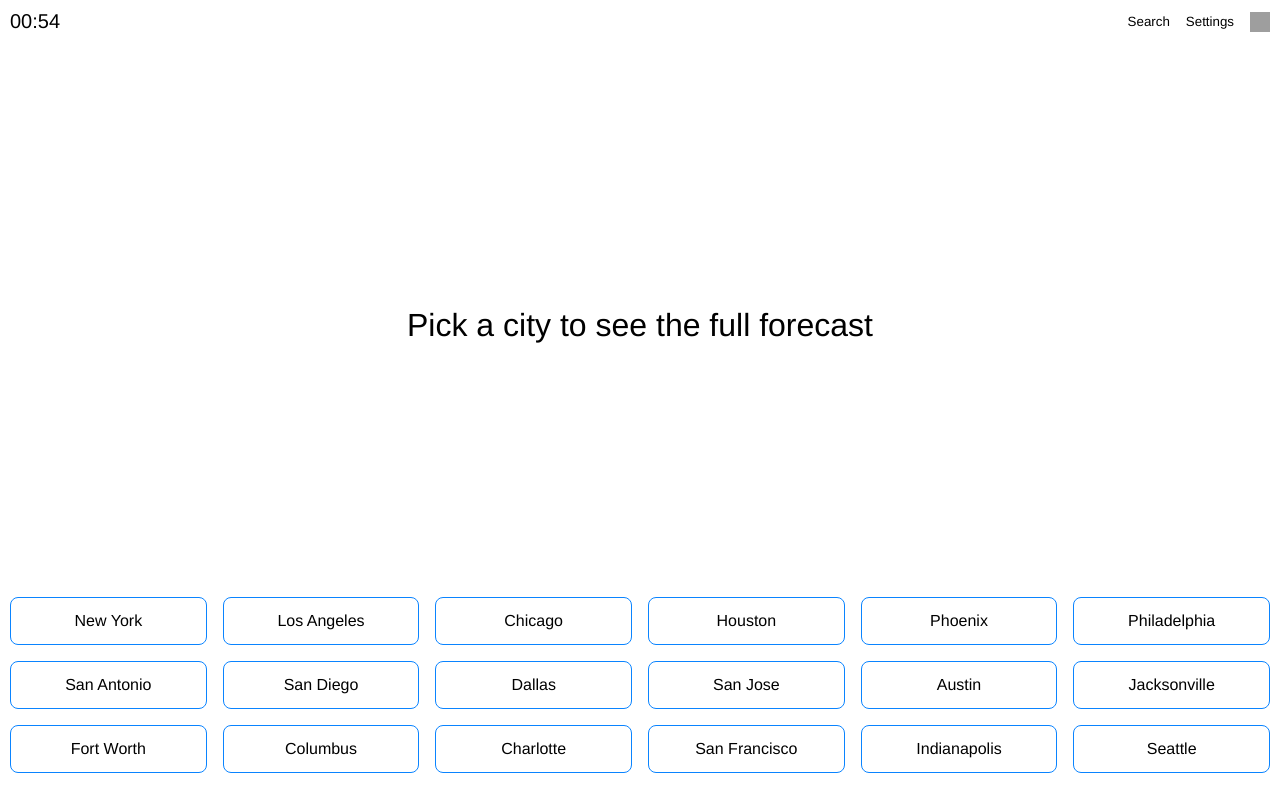
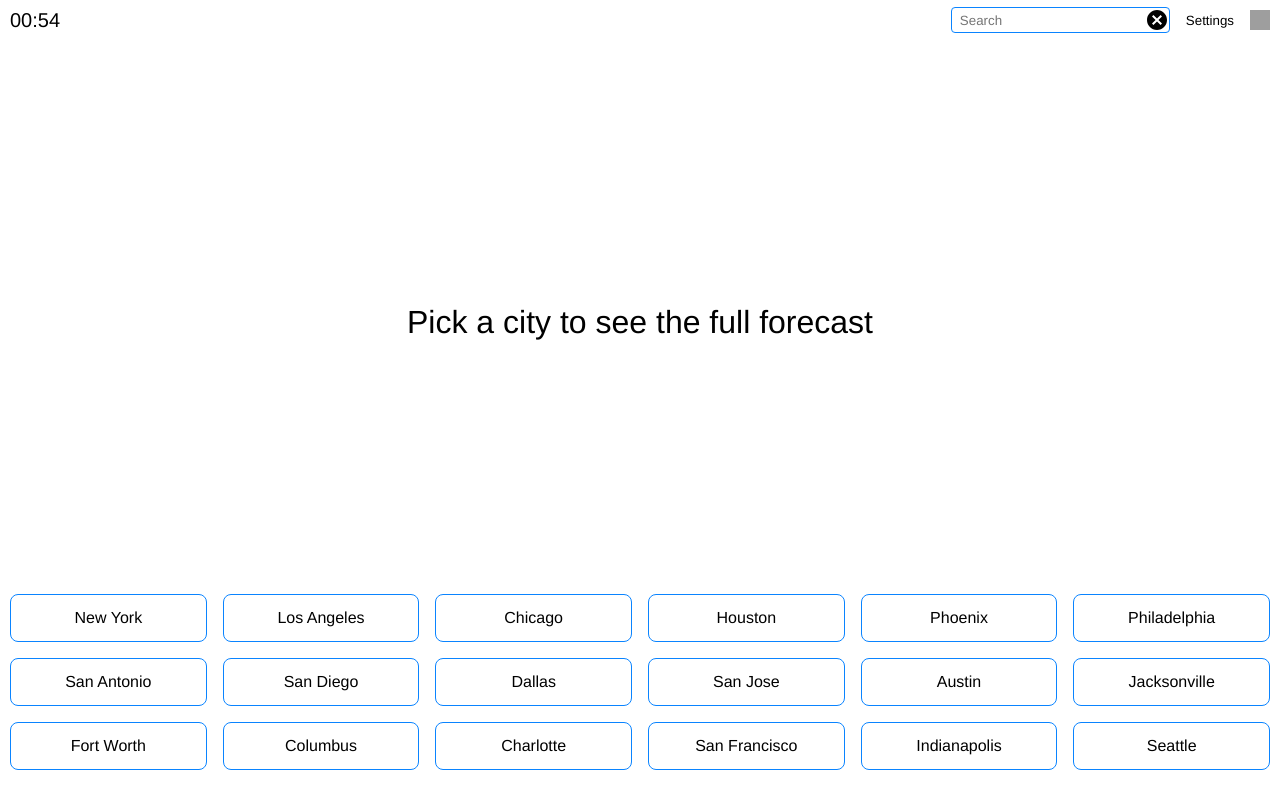
Before and after one commit to xRiku/open-weather-forecast, a React (Vite) app: page / in a window 1280 px wide. Both pictures are taken after a click on the button "Search". Built offline with nearby package versions, Linux system fonts and the light colour scheme; grey boxes are pictures that could not be loaded; the HTML template or start-up script is replaced by a standard one; a web font is replaced by a local one.

Commit message:
:construction: add search structure and styling

```diff
--- a/src/components/Header/index.tsx
+++ b/src/components/Header/index.tsx
@@ -3,8 +3,12 @@ import themeSwitch from '../../assets/theme-switch.svg'
 import useModalStore from '../../store/ModalStore'
 import TimeFormat from '../../enums/time-format'
 import useSettingsStore from '../../store/SettingsStore'
+import { useState } from 'react'
+import Icon from '../Icon'
 export function Header() {
   const toggleModal = useModalStore((state) => state.toggleModal)
+
+  const [isSearchOpen, toggleSearch] = useState(false)
 
   const [timeFormat] = useSettingsStore((state) => [state.timeFormat])
 
@@ -18,7 +22,16 @@ export function Header() {
     <HeaderWrapper>
       <HeaderTime>{time}</HeaderTime>
       <HeaderOptions>
-        <button>Search</button>
+        {!isSearchOpen ? (
+          <button onClick={() => toggleSearch(true)}>Search</button>
+        ) : (
+          <div>
+            <input type="text" placeholder="Search" />
+            <span onClick={() => toggleSearch(false)}>
+              <Icon name="close" weatherCondition={false} />
+            </span>
+          </div>
+        )}
         <button onClick={toggleModal}>Settings</button>
         <img
           src={themeSwitch}
--- a/src/components/Header/styles.ts
+++ b/src/components/Header/styles.ts
@@ -4,6 +4,7 @@ export const HeaderWrapper = styled.header`
   background-color: transparent;
   padding: 10px;
   display: flex;
+  height: 5vh;
   flex-direction: row;
   justify-content: space-between;
   align-items: center;
@@ -19,4 +20,34 @@ export const HeaderOptions = styled.div`
   justify-content: space-between;
   align-items: center;
   gap: 1rem;
+  // underline text
+  button {
+    &:hover {
+      text-decoration: underline;
+    }
+  }
+  div {
+    display: flex;
+    flex-direction: row;
+    align-items: center;
+    justify-content: space-between;
+    border: 1px solid ${({ theme }) => theme.colors.blue};
+    border-radius: 0.25rem;
+
+    input {
+      padding: 0 0.5rem;
+      border: none;
+      &:focus {
+        outline: none;
+      }
+    }
+
+    span {
+      display: flex;
+      align-items: center;
+      &:hover {
+        cursor: pointer;
+      }
+    }
+  }
 `
--- a/src/components/Icon/index.tsx
+++ b/src/components/Icon/index.tsx
@@ -3,17 +3,24 @@ import { IconWrapper } from './styles'
 type IconProps = {
   name: string
   size?: string
+  weatherCondition?: boolean
+  color?: string
 }
 
-export default function Icon(props: IconProps) {
+export default function Icon({
+  name,
+  size = '10rem',
+  weatherCondition = true,
+  color,
+}: IconProps) {
   const weatherConditionImageMap = (openWeatherIconCode: string) => {
     if (openWeatherIconCode.includes('01')) {
       return (
-        <IconWrapper $primary={true}>
+        <IconWrapper $primary={true} $neon={true}>
           <svg
             xmlns="http://www.w3.org/2000/svg"
             version="1.1"
-            width={props.size || '10rem'}
+            width={size}
             viewBox="0 0 24 24"
           >
             <path d="M12,7A5,5 0 0,1 17,12A5,5 0 0,1 12,17A5,5 0 0,1 7,12A5,5 0 0,1 12,7M12,9A3,3 0 0,0 9,12A3,3 0 0,0 12,15A3,3 0 0,0 15,12A3,3 0 0,0 12,9M12,2L14.39,5.42C13.65,5.15 12.84,5 12,5C11.16,5 10.35,5.15 9.61,5.42L12,2M3.34,7L7.5,6.65C6.9,7.16 6.36,7.78 5.94,8.5C5.5,9.24 5.25,10 5.11,10.79L3.34,7M3.36,17L5.12,13.23C5.26,14 5.53,14.78 5.95,15.5C6.37,16.24 6.91,16.86 7.5,17.37L3.36,17M20.65,7L18.88,10.79C18.74,10 18.47,9.23 18.05,8.5C17.63,7.78 17.1,7.15 16.5,6.64L20.65,7M20.64,17L16.5,17.36C17.09,16.85 17.62,16.22 18.04,15.5C18.46,14.77 18.73,14 18.87,13.21L20.64,17M12,22L9.59,18.56C10.33,18.83 11.14,19 12,19C12.82,19 13.63,18.83 14.37,18.56L12,22Z" />
@@ -23,11 +30,11 @@ export default function Icon(props: IconProps) {
     }
     if (openWeatherIconCode.includes('02')) {
       return (
-        <IconWrapper $primary={false}>
+        <IconWrapper $primary={false} $neon={true}>
           <svg
             xmlns="http://www.w3.org/2000/svg"
             version="1.1"
-            width={props.size || '10rem'}
+            width={size}
             viewBox="0 0 24 24"
           >
             <path d="M12.74,5.47C15.1,6.5 16.35,9.03 15.92,11.46C17.19,12.56 18,14.19 18,16V16.17C18.31,16.06 18.65,16 19,16A3,3 0 0,1 22,19A3,3 0 0,1 19,22H6A4,4 0 0,1 2,18A4,4 0 0,1 6,14H6.27C5,12.45 4.6,10.24 5.5,8.26C6.72,5.5 9.97,4.24 12.74,5.47M11.93,7.3C10.16,6.5 8.09,7.31 7.31,9.07C6.85,10.09 6.93,11.22 7.41,12.13C8.5,10.83 10.16,10 12,10C12.7,10 13.38,10.12 14,10.34C13.94,9.06 13.18,7.86 11.93,7.3M13.55,3.64C13,3.4 12.45,3.23 11.88,3.12L14.37,1.82L15.27,4.71C14.76,4.29 14.19,3.93 13.55,3.64M6.09,4.44C5.6,4.79 5.17,5.19 4.8,5.63L4.91,2.82L7.87,3.5C7.25,3.71 6.65,4.03 6.09,4.44M18,9.71C17.91,9.12 17.78,8.55 17.59,8L19.97,9.5L17.92,11.73C18.03,11.08 18.05,10.4 18,9.71M3.04,11.3C3.11,11.9 3.24,12.47 3.43,13L1.06,11.5L3.1,9.28C3,9.93 2.97,10.61 3.04,11.3M19,18H16V16A4,4 0 0,0 12,12A4,4 0 0,0 8,16H6A2,2 0 0,0 4,18A2,2 0 0,0 6,20H19A1,1 0 0,0 20,19A1,1 0 0,0 19,18Z" />
@@ -40,11 +47,11 @@ export default function Icon(props: IconProps) {
       openWeatherIconCode.includes('04')
     ) {
       return (
-        <IconWrapper $primary={false}>
+        <IconWrapper $primary={false} $neon={true}>
           <svg
             xmlns="http://www.w3.org/2000/svg"
             version="1.1"
-            width={props.size || '10rem'}
+            width={size}
             viewBox="0 0 24 24"
           >
             <path d="M6,19A5,5 0 0,1 1,14A5,5 0 0,1 6,9C7,6.65 9.3,5 12,5C15.43,5 18.24,7.66 18.5,11.03L19,11A4,4 0 0,1 23,15A4,4 0 0,1 19,19H6M19,13H17V12A5,5 0 0,0 12,7C9.5,7 7.45,8.82 7.06,11.19C6.73,11.07 6.37,11 6,11A3,3 0 0,0 3,14A3,3 0 0,0 6,17H19A2,2 0 0,0 21,15A2,2 0 0,0 19,13Z" />
@@ -57,11 +64,11 @@ export default function Icon(props: IconProps) {
       openWeatherIconCode.includes('10')
     ) {
       return (
-        <IconWrapper $primary={false}>
+        <IconWrapper $primary={false} $neon={true}>
           <svg
             xmlns="http://www.w3.org/2000/svg"
             version="1.1"
-            width={props.size || '10rem'}
+            width={size}
             viewBox="0 0 24 24"
           >
             <path d="M9,12C9.53,12.14 9.85,12.69 9.71,13.22L8.41,18.05C8.27,18.59 7.72,18.9 7.19,18.76C6.65,18.62 6.34,18.07 6.5,17.54L7.78,12.71C7.92,12.17 8.47,11.86 9,12M13,12C13.53,12.14 13.85,12.69 13.71,13.22L11.64,20.95C11.5,21.5 10.95,21.8 10.41,21.66C9.88,21.5 9.56,20.97 9.7,20.43L11.78,12.71C11.92,12.17 12.47,11.86 13,12M17,12C17.53,12.14 17.85,12.69 17.71,13.22L16.41,18.05C16.27,18.59 15.72,18.9 15.19,18.76C14.65,18.62 14.34,18.07 14.5,17.54L15.78,12.71C15.92,12.17 16.47,11.86 17,12M17,10V9A5,5 0 0,0 12,4C9.5,4 7.45,5.82 7.06,8.19C6.73,8.07 6.37,8 6,8A3,3 0 0,0 3,11C3,12.11 3.6,13.08 4.5,13.6V13.59C5,13.87 5.14,14.5 4.87,14.96C4.59,15.43 4,15.6 3.5,15.32V15.33C2,14.47 1,12.85 1,11A5,5 0 0,1 6,6C7,3.65 9.3,2 12,2C15.43,2 18.24,4.66 18.5,8.03L19,8A4,4 0 0,1 23,12C23,13.5 22.2,14.77 21,15.46V15.46C20.5,15.73 19.91,15.57 19.63,15.09C19.36,14.61 19.5,14 20,13.72V13.73C20.6,13.39 21,12.74 21,12A2,2 0 0,0 19,10H17Z" />
@@ -71,11 +78,11 @@ export default function Icon(props: IconProps) {
     }
     if (openWeatherIconCode.includes('11')) {
       return (
-        <IconWrapper $primary={false}>
+        <IconWrapper $primary={false} $neon={true}>
           <svg
             xmlns="http://www.w3.org/2000/svg"
             version="1.1"
-            width={props.size || '10rem'}
+            width={size}
             viewBox="0 0 24 24"
           >
             <path d="M6,16A5,5 0 0,1 1,11A5,5 0 0,1 6,6C7,3.65 9.3,2 12,2C15.43,2 18.24,4.66 18.5,8.03L19,8A4,4 0 0,1 23,12A4,4 0 0,1 19,16H18A1,1 0 0,1 17,15A1,1 0 0,1 18,14H19A2,2 0 0,0 21,12A2,2 0 0,0 19,10H17V9A5,5 0 0,0 12,4C9.5,4 7.45,5.82 7.06,8.19C6.73,8.07 6.37,8 6,8A3,3 0 0,0 3,11A3,3 0 0,0 6,14H7A1,1 0 0,1 8,15A1,1 0 0,1 7,16H6M12,11H15L13,15H15L11.25,22L12,17H9.5L12,11Z" />
@@ -85,11 +92,11 @@ export default function Icon(props: IconProps) {
     }
     if (openWeatherIconCode.includes('13')) {
       return (
-        <IconWrapper $primary={false}>
+        <IconWrapper $primary={false} $neon={true}>
           <svg
             xmlns="http://www.w3.org/2000/svg"
             version="1.1"
-            width={props.size || '10rem'}
+            width={size}
             viewBox="0 0 24 24"
           >
             <path d="M6,14A1,1 0 0,1 7,15A1,1 0 0,1 6,16A5,5 0 0,1 1,11A5,5 0 0,1 6,6C7,3.65 9.3,2 12,2C15.43,2 18.24,4.66 18.5,8.03L19,8A4,4 0 0,1 23,12A4,4 0 0,1 19,16H18A1,1 0 0,1 17,15A1,1 0 0,1 18,14H19A2,2 0 0,0 21,12A2,2 0 0,0 19,10H17V9A5,5 0 0,0 12,4C9.5,4 7.45,5.82 7.06,8.19C6.73,8.07 6.37,8 6,8A3,3 0 0,0 3,11A3,3 0 0,0 6,14M7.88,18.07L10.07,17.5L8.46,15.88C8.07,15.5 8.07,14.86 8.46,14.46C8.85,14.07 9.5,14.07 9.88,14.46L11.5,16.07L12.07,13.88C12.21,13.34 12.76,13.03 13.29,13.17C13.83,13.31 14.14,13.86 14,14.4L13.41,16.59L15.6,16C16.14,15.86 16.69,16.17 16.83,16.71C16.97,17.24 16.66,17.79 16.12,17.93L13.93,18.5L15.54,20.12C15.93,20.5 15.93,21.15 15.54,21.54C15.15,21.93 14.5,21.93 14.12,21.54L12.5,19.93L11.93,22.12C11.79,22.66 11.24,22.97 10.71,22.83C10.17,22.69 9.86,22.14 10,21.6L10.59,19.41L8.4,20C7.86,20.14 7.31,19.83 7.17,19.29C7.03,18.76 7.34,18.21 7.88,18.07Z" />
@@ -99,11 +106,11 @@ export default function Icon(props: IconProps) {
     }
     if (openWeatherIconCode.includes('50')) {
       return (
-        <IconWrapper $primary={false}>
+        <IconWrapper $primary={false} $neon={true}>
           <svg
             xmlns="http://www.w3.org/2000/svg"
             version="1.1"
-            width={props.size || '10rem'}
+            width={size}
             viewBox="0 0 24 24"
           >
             <path d="M3,15H13A1,1 0 0,1 14,16A1,1 0 0,1 13,17H3A1,1 0 0,1 2,16A1,1 0 0,1 3,15M16,15H21A1,1 0 0,1 22,16A1,1 0 0,1 21,17H16A1,1 0 0,1 15,16A1,1 0 0,1 16,15M1,12A5,5 0 0,1 6,7C7,4.65 9.3,3 12,3C15.43,3 18.24,5.66 18.5,9.03L19,9C21.19,9 22.97,10.76 23,13H21A2,2 0 0,0 19,11H17V10A5,5 0 0,0 12,5C9.5,5 7.45,6.82 7.06,9.19C6.73,9.07 6.37,9 6,9A3,3 0 0,0 3,12C3,12.35 3.06,12.69 3.17,13H1.1L1,12M3,19H5A1,1 0 0,1 6,20A1,1 0 0,1 5,21H3A1,1 0 0,1 2,20A1,1 0 0,1 3,19M8,19H21A1,1 0 0,1 22,20A1,1 0 0,1 21,21H8A1,1 0 0,1 7,20A1,1 0 0,1 8,19Z" />
@@ -113,5 +120,37 @@ export default function Icon(props: IconProps) {
     }
   }
 
-  return <>{weatherConditionImageMap(props.name)}</>
+  const iconSelector = (iconName: string) => {
+    switch (iconName) {
+      case 'close':
+        return (
+          <svg
+            xmlns="http://www.w3.org/2000/svg"
+            version="1.1"
+            width="24"
+            height="24"
+            viewBox="0 0 24 24"
+          >
+            <path d="M12,2C17.53,2 22,6.47 22,12C22,17.53 17.53,22 12,22C6.47,22 2,17.53 2,12C2,6.47 6.47,2 12,2M15.59,7L12,10.59L8.41,7L7,8.41L10.59,12L7,15.59L8.41,17L12,13.41L15.59,17L17,15.59L13.41,12L17,8.41L15.59,7Z" />
+          </svg>
+        )
+      default:
+        return (
+          <svg
+            xmlns="http://www.w3.org/2000/svg"
+            version="1.1"
+            width="24"
+            height="24"
+            viewBox="0 0 24 24"
+          >
+            <path d="M10,19H13V22H10V19M12,2C17.35,2.22 19.68,7.62 16.5,11.67C15.67,12.67 14.33,13.33 13.67,14.17C13,15 13,16 13,17H10C10,15.33 10,13.92 10.67,12.92C11.33,11.92 12.67,11.33 13.5,10.67C15.92,8.43 15.32,5.26 12,5A3,3 0 0,0 9,8H6A6,6 0 0,1 12,2Z" />
+          </svg>
+        )
+    }
+  }
+  return (
+    <>
+      {weatherCondition ? weatherConditionImageMap(name) : iconSelector(name)}
+    </>
+  )
 }
--- a/src/components/Icon/styles.ts
+++ b/src/components/Icon/styles.ts
@@ -1,6 +1,6 @@
 import styled from 'styled-components'
 
-export const IconWrapper = styled.div<{ $primary?: boolean }>`
+export const IconWrapper = styled.div<{ $primary?: boolean; $neon?: boolean }>`
   display: flex;
   flex-direction: row;
   justify-content: center;
@@ -9,11 +9,10 @@ export const IconWrapper = styled.div<{ $primary?: boolean }>`
     align-self: center;
   }
   path {
-    filter: drop-shadow(
-      0px 0px 0.75px
-        ${(props) =>
-          props.$primary ? props.theme.colors.yellow : props.theme.colors.blue}
-    );
+    ${({ $neon, theme, $primary }) =>
+      $neon
+        ? `filter: drop-shadow(0px 0px 0.75px ${$primary ? theme.colors.yellow : theme.colors.blue});`
+        : ''}
     fill: ${(props) =>
       props.$primary ? props.theme.colors.yellow : props.theme.colors.blue};
   }
```
